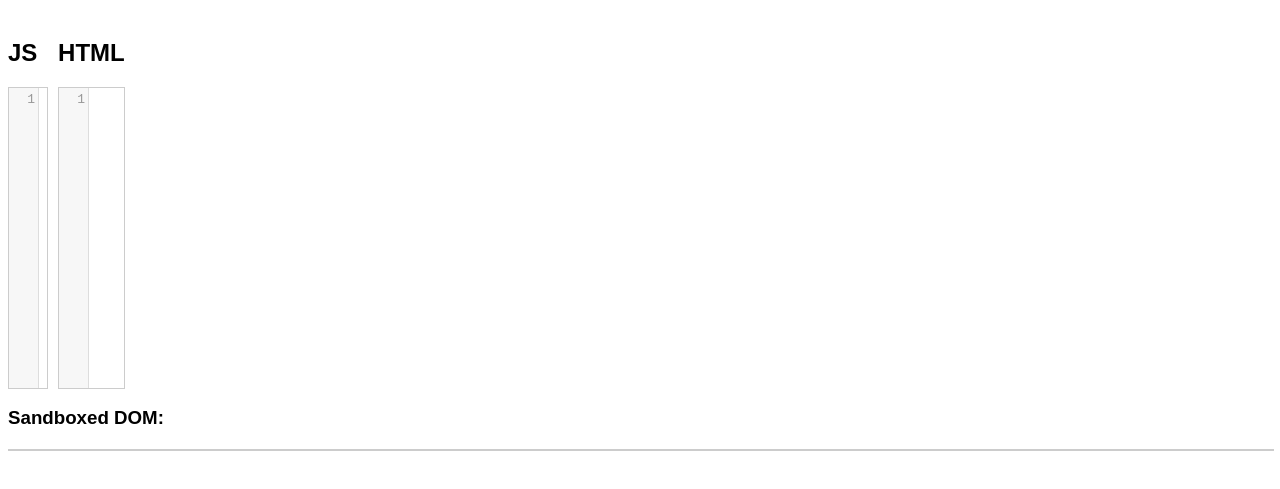
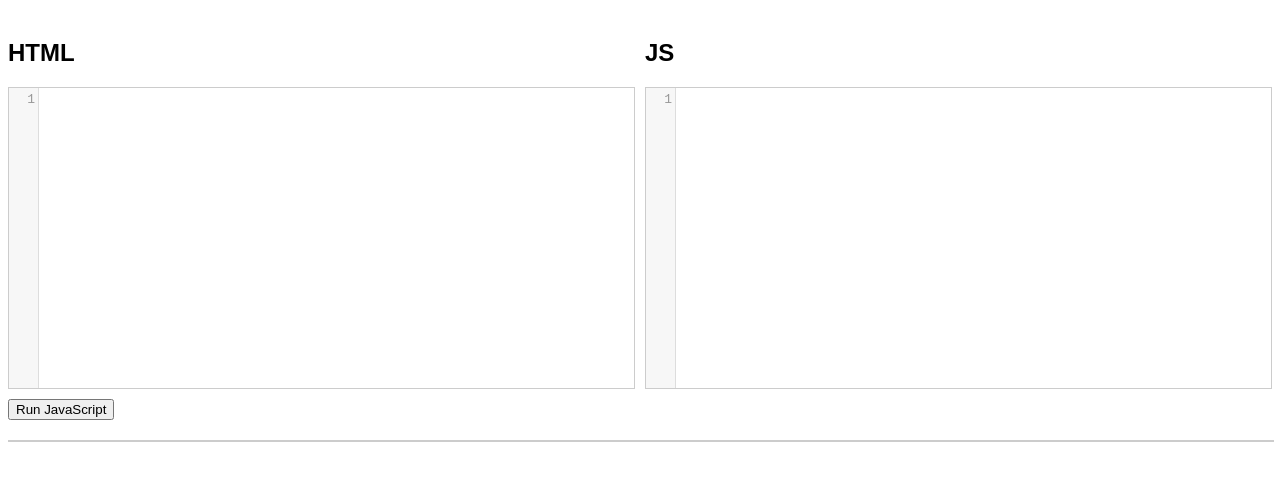
Before and after one commit to Nathanllee1/PeerProxy, a browser extension: page test_server/public/benchmarking/sandbox/index.html in a window 1280 px wide. Shown: the part 61-550 px from the top of the page. Drawn offline with nearby package versions, Linux system fonts and the light colour scheme.

Commit message:
Made sandbox a bit better

```diff
--- a/jsClient/public/iframeScript-peerproxy.js
+++ b/jsClient/public/iframeScript-peerproxy.js
@@ -7,7 +7,7 @@ async function registerServiceWorker() {
 
     let registration = await navigator.serviceWorker.getRegistration()
 
-    console.log(registration ? 'Service Worker registered in iframe' : 'Service Worker not registered in iframe')
+    // console.log(registration ? 'Service Worker registered in iframe' : 'Service Worker not registered in iframe')
 
     if (registration) {
         return registration
--- a/jsClient/public/sw.js
+++ b/jsClient/public/sw.js
@@ -310,7 +310,6 @@
           if (!this.stream.locked && this.controller) {
             this.controller.close();
           }
-          console.log(`Stream cancelled, reason: ${reason}`);
           this.outOfOrderPackets = {};
           this.cancelled = true;
         }
@@ -379,7 +378,6 @@
     currentIdentifier = 1;
     client;
     reset() {
-      console.log("Resetting requests");
       this.requests = {};
       this.responses = {};
     }
@@ -501,7 +499,6 @@
     const client = await self.clients.get(clientObj.id);
     switch (event.data.type) {
       case "disconnected":
-        console.log("Disconnected, resetting");
         peerConnected = false;
         proxy.reset();
         break;
--- a/jsClient/serviceWorker/requestHandler.ts
+++ b/jsClient/serviceWorker/requestHandler.ts
@@ -28,7 +28,6 @@ export class HTTPProxy {
     client: Client
 
     reset() {
-        console.log("Resetting requests")
         this.requests = {}
         this.responses = {}
         // this.currentIdentifier = 1
--- a/jsClient/serviceWorker/streamHandler.ts
+++ b/jsClient/serviceWorker/streamHandler.ts
@@ -31,7 +31,7 @@ export class CustomStream {
                 if (!this.stream.locked && this.controller) {
                     this.controller.close();
                 }
-                console.log(`Stream cancelled, reason: ${reason}`);
+                // console.log(`Stream cancelled, reason: ${reason}`);
                 this.outOfOrderPackets = {}
 
                 this.cancelled = true
--- a/jsClient/serviceWorker/sw.ts
+++ b/jsClient/serviceWorker/sw.ts
@@ -101,7 +101,7 @@ self.addEventListener("message", async (event) => {
     // console.log(event, self.clients)
     switch (event.data.type) {
         case "disconnected":
-            console.log("Disconnected, resetting")
+            // console.log("Disconnected, resetting")
             peerConnected = false
             proxy.reset()
             break;
--- a/jsClient/src/createDom.ts
+++ b/jsClient/src/createDom.ts
@@ -10,7 +10,6 @@ export function setupIframe() {
   }
 
   return new Promise<HTMLIFrameElement>(async (resolve, reject) => {
-    console.log("Creating iframe")
     const iframe = document.createElement("iframe");
     iframe.onload = () => resolve(iframe);
     iframe.id = "webFrame";
@@ -48,7 +47,6 @@ function getBaseURL(pagePath: string) {
 }
 
 export async function createDom(pagePath: string, iframe: HTMLIFrameElement) {
-  console.log("Creating dom")
   // set cursor style to loading
   document.body.style.cursor = "wait";
 
--- a/jsClient/src/main.ts
+++ b/jsClient/src/main.ts
@@ -16,15 +16,11 @@ export const enableIframe = true
 
 async function initializeSW() {
 
-  console.time("waiting for SW")
   const registration = await waitForSW()
-
-  console.log(registration)
 
   registration.active?.postMessage({
     type: "disconnected"
   })
-  console.timeEnd("waiting for SW")
 
   return registration
 
@@ -98,8 +94,6 @@ async function main() {
     createTimeline(stats.events)
   }
 
-  console.log("Connected")
-
   // registerProtocolHandler()
 
   navigator.serviceWorker.addEventListener("message", (message) => {
--- a/jsClient/src/peer.ts
+++ b/jsClient/src/peer.ts
@@ -164,10 +164,7 @@ export class ConnectionManager extends EventTarget {
   }
 
   async connect() {
-    console.log("Connecting to server", this.serverId)
     const { pc, dc, stats } = await connect(this.serverId)
-
-    console.log("connected")
 
     this.pc = pc
     this.dc = dc
--- a/test_server/public/benchmarking/sandbox/index.html
+++ b/test_server/public/benchmarking/sandbox/index.html
@@ -11,8 +11,20 @@
             font-family: Arial, sans-serif;
         }
 
+        #editor-container {
+            display: grid;
+            grid-template-columns: 1fr 1fr;
+            gap: 10px;
+        }
+
         .editor {
+            height: 300px;
             border: 1px solid #ccc;
+        }
+
+        .editorContainer {
+            display: flex;
+            flex-direction: column;
         }
 
         #runButton {
@@ -34,31 +46,26 @@
             border: 1px solid #ccc;
             margin-top: 20px;
         }
-
-        #code {
-            display: flex;
-
-            gap: 10px;
-        }
     </style>
     </head>
 
     <body>
         <h1>JavaScript and DOM Sandbox</h1>
-    <div id="code">
-        <div>
-            <h2>JS</h2>
-            <div class="editor" id="js"></div>
-        </div>
-        <div>
+
+        <!-- Grid container for side-by-side editors -->
+        <div id="editor-container">
+            <div class="editorContainer">
                 <h2>HTML</h2>
-            <div class="editor" id="html"></div>
+                <div id="html" class="editor"></div>
             </div>
 
+            <div class="editorContainer">
+                <h2>JS</h2>
+                <div id="editor" class="editor"></div>
+            </div>
         </div>
 
-
-    <h3>Sandboxed DOM:</h3>
+        <button id="runButton">Run JavaScript</button>
         <div id="sandbox"></div>
 
     <!-- CodeMirror JS and Theme -->
@@ -71,14 +78,15 @@
         const outputElement = document.getElementById('output');
         const sandbox = document.getElementById('sandbox');
 
-        // Initialize CodeMirror editor
-        const editor = CodeMirror(document.getElementById('js'), {
-            mode: 'javascript',
+        // Initialize CodeMirror editor for HTML
+        const htmlEditor = CodeMirror(document.getElementById('html'), {
+            mode: 'htmlmixed',
             lineNumbers: true
         });
 
-        const htmlEditor = CodeMirror(document.getElementById('html'), {
-            mode: 'htmlmixed',
+        // Initialize CodeMirror editor for JavaScript
+        const editor = CodeMirror(document.getElementById('editor'), {
+            mode: 'javascript',
             lineNumbers: true
         });
 
@@ -104,7 +112,6 @@
             localStorage.setItem('code', editor.getValue());
         });
 
-
         function runCode() {
             // Clear previous output and sandbox content
             sandbox.innerHTML = '';
```
Also changed, not shown: jsClient/src/utils.ts (+8 -1 lines), 1 other file. Lines whose indentation alone changed are shown as unchanged.
